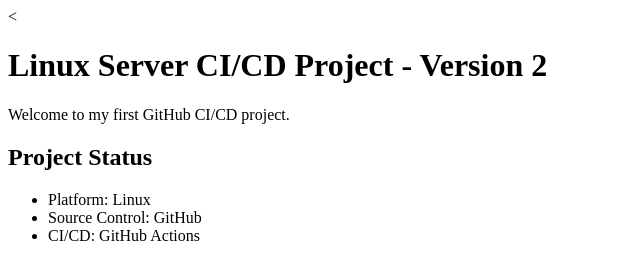
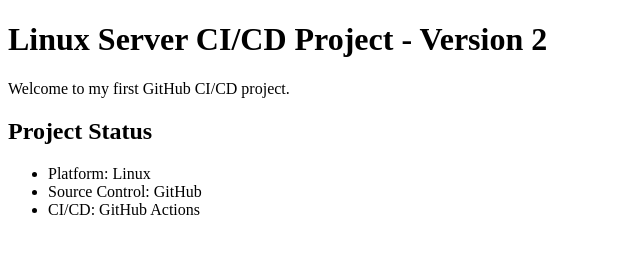
Before and after one commit to shellghost-art/linux-server-ci-cd, a plain HTML site: page index.html in a window 1280 px wide. Shown: the whole page, without its empty margins (0-640 px from the left). Drawn offline with Linux system fonts and the light colour scheme.

Commit message:
Fix HTML heading tag indentation

```diff
--- a/index.html
+++ b/index.html
@@ -6,7 +6,7 @@
     <title>Linux Server CI/CD</title>
 </head>
 <body>
-    <<h1>Linux Server CI/CD Project - Version 2</h1>
+    <h1>Linux Server CI/CD Project - Version 2</h1>
 
     <p>Welcome to my first GitHub CI/CD project.</p>
 
```
